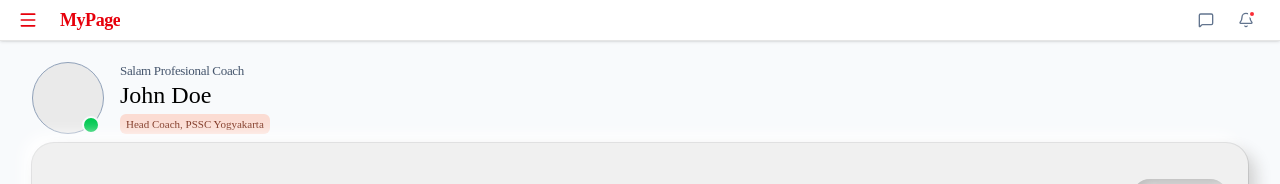
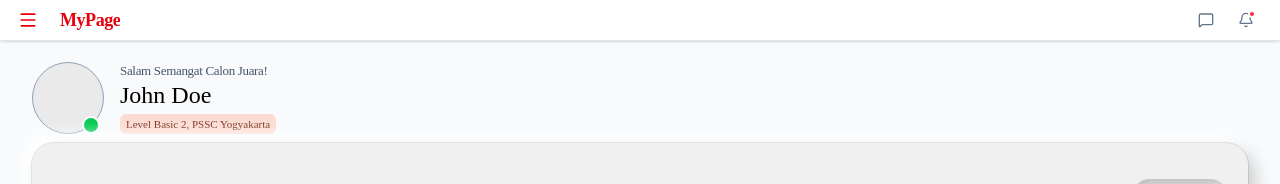
Before and after one commit to warnadunia/PSSC, a Next.js app: page /athlete/mypage in a window 1280 px wide. Shown: the top 184 px of the page. Built offline with nearby package versions, Linux system fonts and the light colour scheme.

Commit message:
style: Update profile greeting for Athlete MyPage

```diff
--- a/src/app/(dashboard)/athlete/mypage/page.tsx
+++ b/src/app/(dashboard)/athlete/mypage/page.tsx
@@ -52,10 +52,10 @@ export default function CoachMyPage() {
             <div className="absolute bottom-0 right-1 h-[18px] w-[18px] bg-green-500 rounded-full border-[2.5px] border-slate-50"></div>
           </div>
           <div>
-            <p className="text-[13px] text-slate-600 font-medium tracking-tight mb-0.5">Salam Profesional Coach</p>
+            <p className="text-[13px] text-slate-600 font-medium tracking-tight mb-0.5">Salam Semangat Calon Juara!</p>
             <h1 className="text-2xl font-normal text-black leading-none mb-1">John Doe</h1>
             <span className="inline-block px-1.5 py-0.5 bg-[#FBDCD3] text-[#7A2E1A] text-[11px] font-medium rounded-sm">
-              Head Coach, PSSC Yogyakarta
+              Level Basic 2, PSSC Yogyakarta
             </span>
           </div>
         </section>
@@ -205,12 +205,11 @@ export default function CoachMyPage() {
                           <TableCell className="text-right p-3">
                             <Badge
                               variant="outline"
-                              className={`text-[9px] px-1.5 py-0.5 border-none font-medium whitespace-nowrap ${
-                                row.status === "Hadir" ? "bg-emerald-100 text-emerald-700" :
-                                row.status === "Terlambat" ? "bg-rose-100 text-rose-700" :
-                                row.status === "Dinas Luar" ? "bg-blue-100 text-blue-700" : // Dinas = aktif
-                                "bg-slate-100 text-slate-600"
-                              }`}
+                              className={`text-[9px] px-1.5 py-0.5 border-none font-medium whitespace-nowrap ${row.status === "Hadir" ? "bg-emerald-100 text-emerald-700" :
+                                  row.status === "Terlambat" ? "bg-rose-100 text-rose-700" :
+                                    row.status === "Dinas Luar" ? "bg-blue-100 text-blue-700" : // Dinas = aktif
+                                      "bg-slate-100 text-slate-600"
+                                }`}
                             >
                               {row.status === "Dinas Luar" && <CheckCircle2 className="h-2.5 w-2.5 mr-1 inline" />}
                               {row.status}
```
